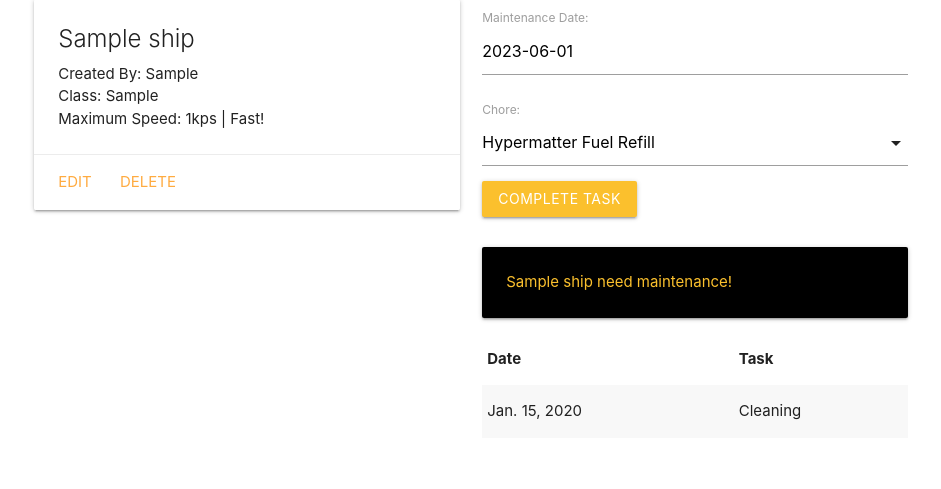
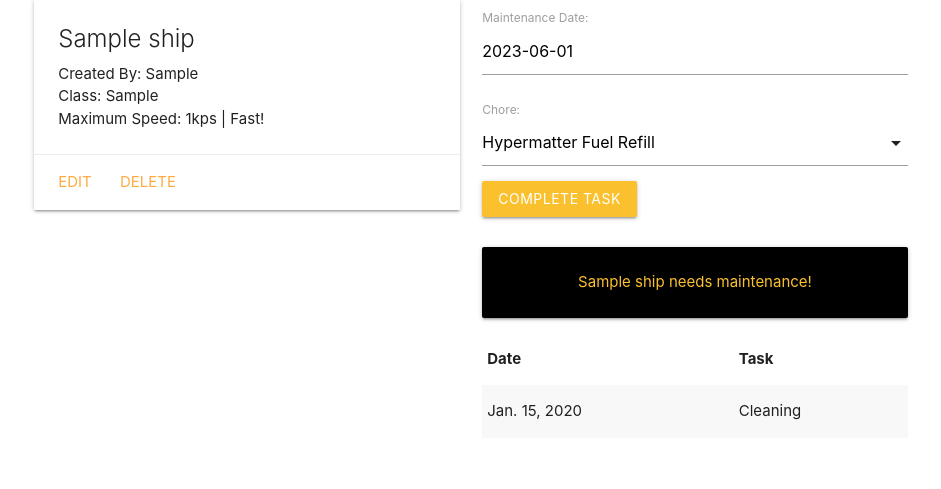
Before and after one commit to danielamansolino/Star-Wars-Ship-Collector, a Django app: page /ships/1/ in a window 1280 px wide. Shown: the part 209-698 px from the top of the page, without its empty margins (169-1110 px from the left). Run offline with Django 4.2, Linux system fonts and the light colour scheme; tables that the repository leaves empty hold one stand-in row (values such as "Sample post"); some web fonts are replaced.

```diff
--- a/main_app/templates/ships/detail.html
+++ b/main_app/templates/ships/detail.html
@@ -30,9 +30,9 @@
         </form>
         <br>
         {% if ship.task_for_today %}
-            <div class="card-panel yellow-text text-darken-2 black center-aling">{{ship.name}} has completed maintenance for today</div>
+            <div class="card-panel yellow-text text-darken-2 black center-align">{{ship.name}} has completed maintenance for today</div>
         {% else %}
-        <div class="card-panel yellow-text text-darken-2 black center-aling">{{ship.name}} need maintenance!</div>
+        <div class="card-panel yellow-text text-darken-2 black center-align">{{ship.name}} needs maintenance!</div>
         {% endif %}
         <table class="striped">
           <thead>
```
